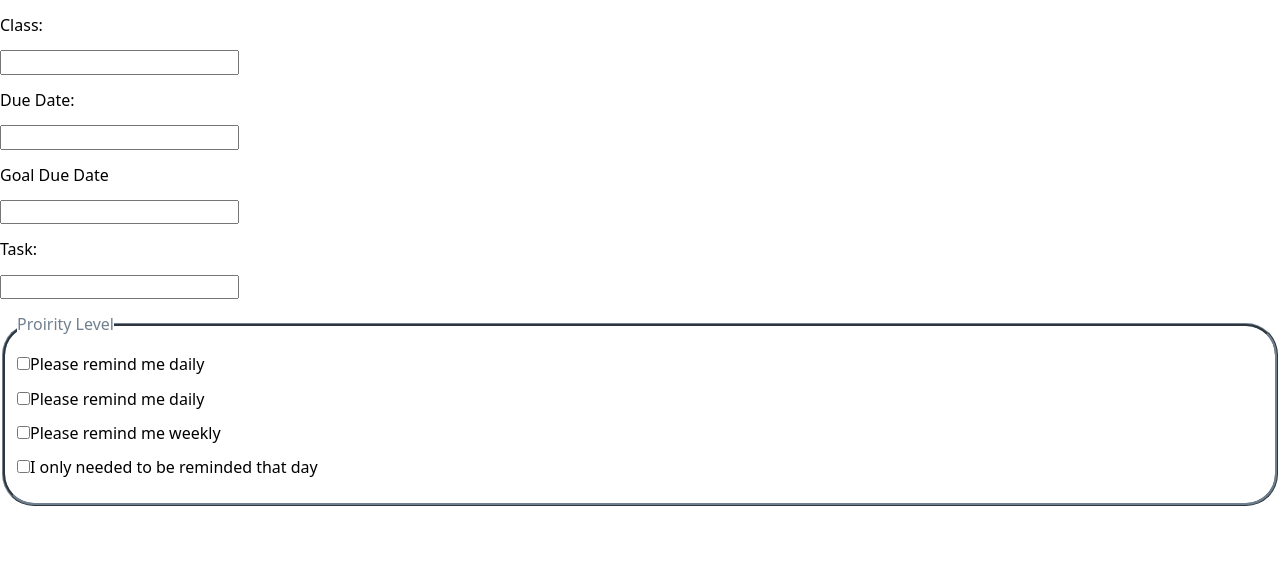
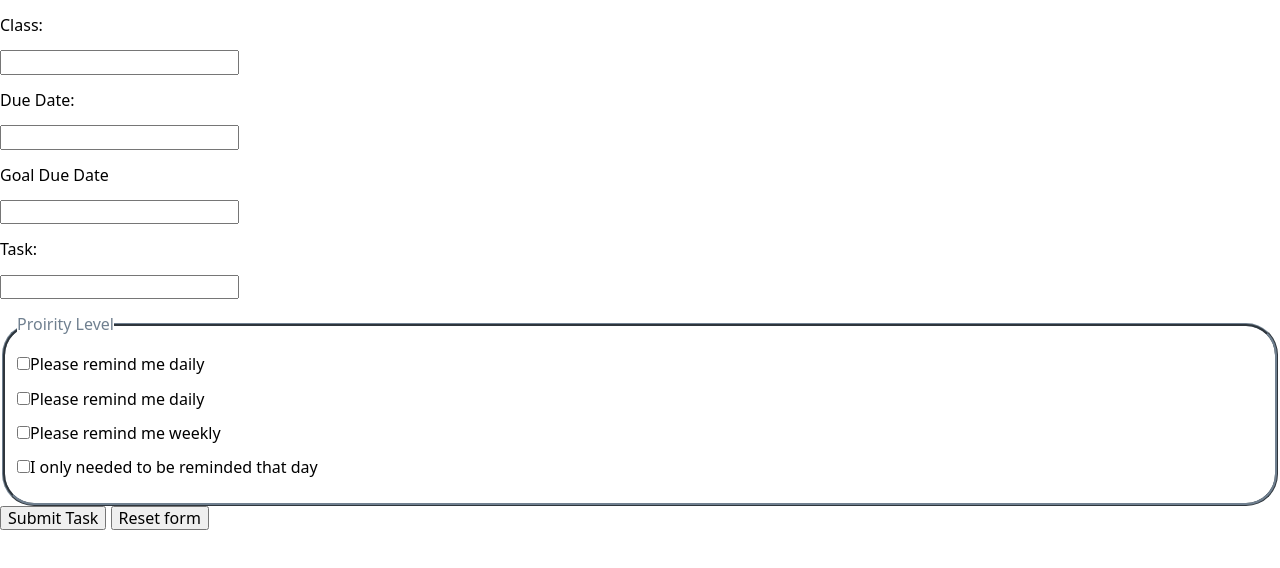
Before and after one commit to swic-cis-177/mt-project-maceyjshort, a website: page index.html in a window 1280 px wide. Drawn offline with nearby package versions, Linux system fonts and the light colour scheme.

Commit message:
add sumbit and reset buttons

```diff
--- a/index.html
+++ b/index.html
@@ -32,6 +32,8 @@
         <p><input type= "checkbox" name="weekly" id="weekly" value= "yes">Please remind me weekly</p>
         <p><input type="checkbox" name="once" id="once" value="yes">I only needed to be reminded that day</p>
       </fieldset>
+      <button type= "submit">Submit Task</button>
+      <button type="reset">Reset form</button>
     </form>
   </body>
 </html>
```
